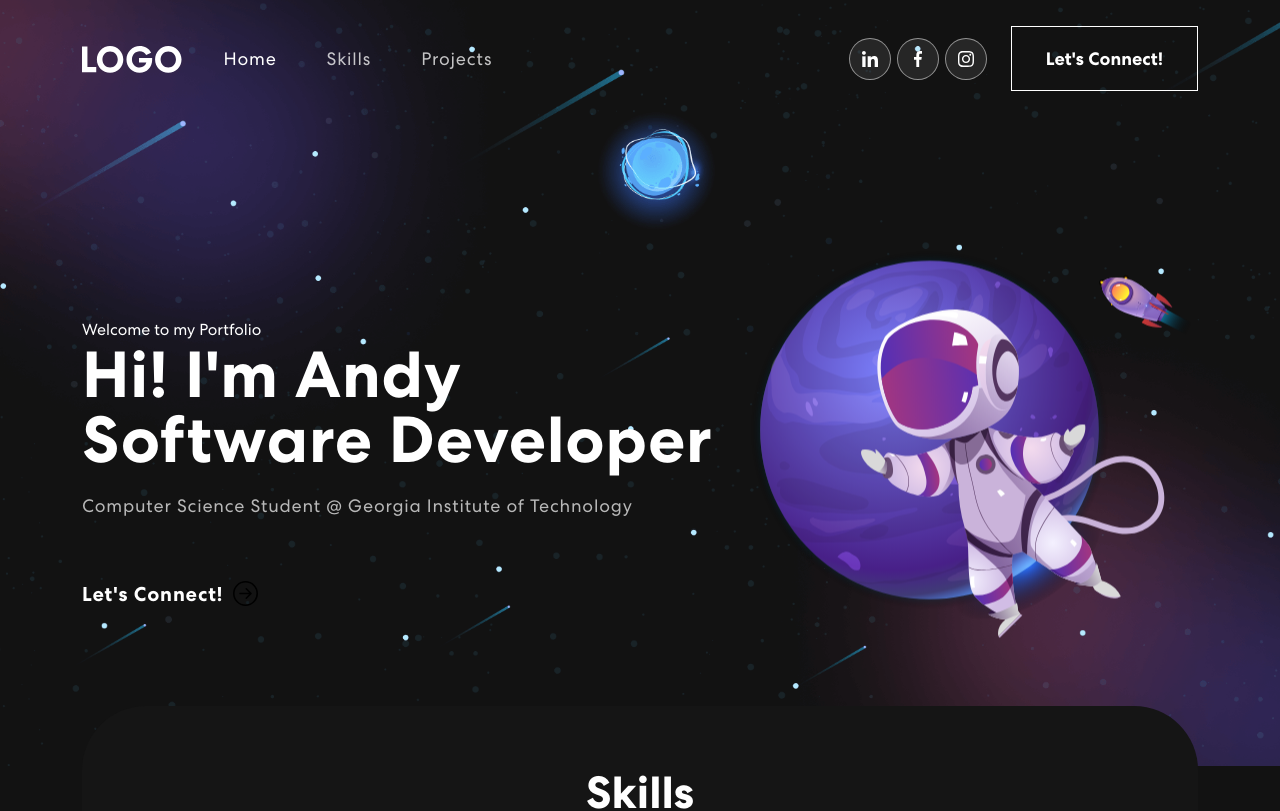
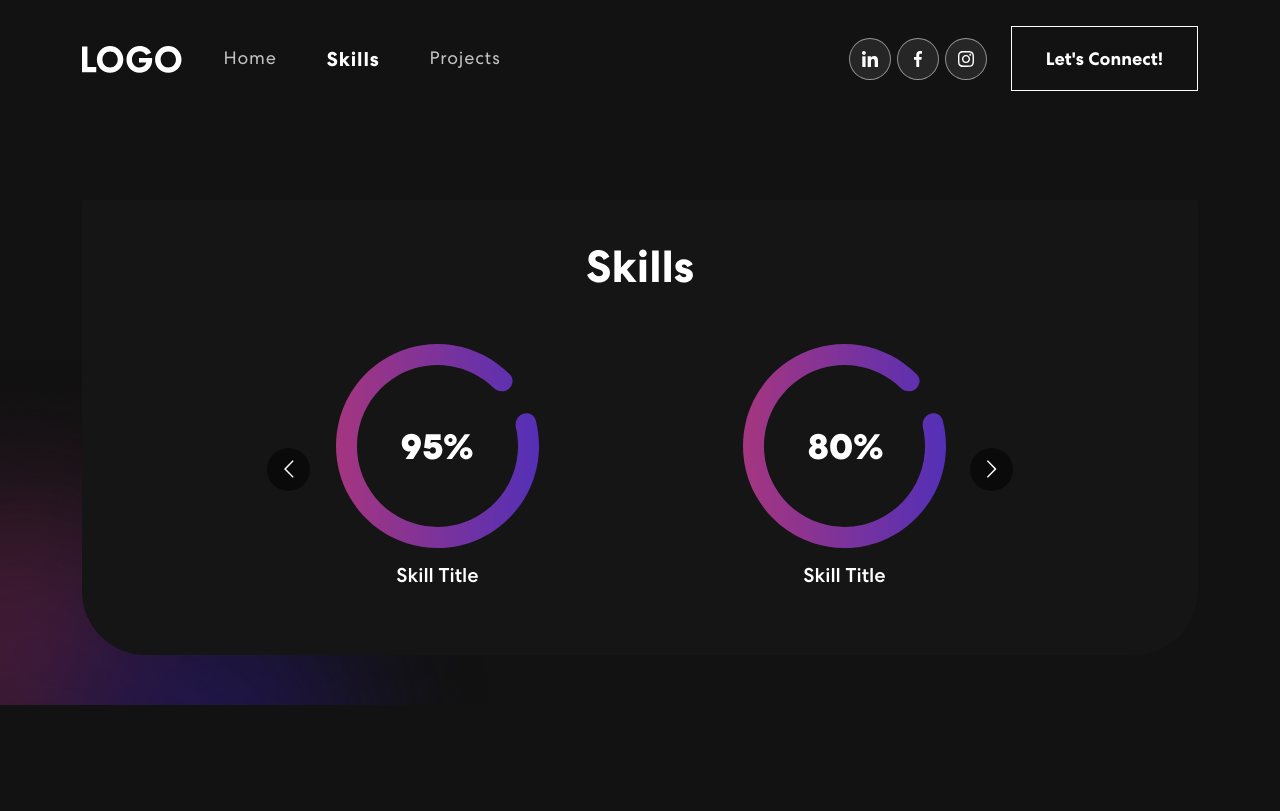
Before and after one commit to AndyDLi/PersonalPortfolio, a React (Vite) app: page /skills in a window 1280 px wide. Shown: the top 811 px of the page. Built offline with nearby package versions, Linux system fonts and the light colour scheme.

Commit message:
Switched Page Navigation to Routes for Single Page Display

```diff
--- a/package.json
+++ b/package.json
@@ -15,7 +15,8 @@
     "react-bootstrap": "^2.10.10",
     "react-bootstrap-icons": "^1.11.6",
     "react-dom": "^19.1.1",
-    "react-multi-carousel": "^2.8.6"
+    "react-multi-carousel": "^2.8.6",
+    "react-router-dom": "^7.8.2"
   },
   "devDependencies": {
     "@eslint/js": "^9.33.0",
--- a/src/App.css
+++ b/src/App.css
@@ -116,6 +116,8 @@ nav.navbar .navbar-nav .nav-link.navbar-link {
 nav.navbar .navbar-nav a.nav-link.navbar-link:hover,
 nav.navbar .navbar-nav a.nav-link.navbar-link.active {
     opacity: 1;
+    font-size: 20px;
+    font-weight: 700;
 }
 
 span.navbar-text {
@@ -208,7 +210,7 @@ span.navbar-text {
 nav.navbar .navbar-toggler:active,
 nav.navbar .navbar-toggler:focus {
 	outline: none;
-    box-shadow: none;
+  box-shadow: none;
 }
 
 nav.navbar .navbar-toggler-icon {
@@ -343,6 +345,8 @@ nav.navbar .navbar-toggler[aria-expanded="true"] .navbar-toggler-icon {
 .skill {
   padding: 0 0 50px 0;
   position: relative;
+  margin-top: 200px;
+  overflow: hidden;
 }
 
 .skill-bx {
@@ -356,6 +360,7 @@ nav.navbar .navbar-toggler[aria-expanded="true"] .navbar-toggler-icon {
 .skill h2 {
 	font-size: 45px;
 	font-weight: 700;
+  margin-top: 40px;
 }
 
 .skill p {
@@ -370,6 +375,7 @@ nav.navbar .navbar-toggler[aria-expanded="true"] .navbar-toggler-icon {
   width: 80%;
   margin: 0 auto;
   position: relative;
+  margin-top: 50px;
 }
 
 .skill-slider .item img {
--- a/src/App.jsx
+++ b/src/App.jsx
@@ -1,5 +1,6 @@
 import './App.css'
 import 'bootstrap/dist/css/bootstrap.min.css';
+import { Routes, Route } from 'react-router-dom';
 import { NavBar } from './components/NavBar.jsx';
 import { Banner } from './components/Banner.jsx';
 import { Skills } from './components/Skills.jsx';
@@ -8,8 +9,10 @@ function App() {
   return (
     <div className="App">
       <NavBar />
-      <Banner />
-      <Skills />
+      <Routes>
+        <Route path="/" element={<Banner />} />
+        <Route path="/skills" element={<Skills />} />
+      </Routes>
     </div>
   );
 }
--- a/src/components/Banner.jsx
+++ b/src/components/Banner.jsx
@@ -8,7 +8,7 @@ export const Banner = () => {
     const [isDeleting, setIsDeleting] = useState(false);
     const toRotate = ['Software Developer', 'AI Enthusiast', 'Computer Science Student'];
     const [text, setText] = useState('');
-    const [delta, setDelta] = useState(300 - Math.random() * 100);
+    const [delta, setDelta] = useState(250);
     const transitionPeriod = 2000;
 
     useEffect(() => {
@@ -33,7 +33,7 @@ export const Banner = () => {
         else if (isDeleting && updatedText === '') {
             setIsDeleting(false);
             setLoopIndex(loopIndex + 1);
-            setDelta(500);
+            setDelta(250);
         }
     }
 
@@ -43,7 +43,7 @@ export const Banner = () => {
                 <Row className="align-items-center">
                     <Col xs={12} md={6} xl={7}>
                         <span classNam="tagline">Welcome to my Portfolio</span>
-                        <h1>{`Hi! I'm Andy`} <span className="wrap"></span>{text}</h1>
+                        <h1>{`Hi! I'm Andy,`} <span className="wrap"></span>{text}</h1>
                         <p>Computer Science Student @ Georgia Institute of Technology</p>
                         <button onClick={() => console.log("Button Clicked!")}>Let's Connect! <ArrowRightCircle size={25}/></button>
                     </Col>
--- a/src/components/NavBar.jsx
+++ b/src/components/NavBar.jsx
@@ -1,13 +1,14 @@
 import { useState, useEffect } from 'react';
 import { Navbar, Container, Nav } from 'react-bootstrap';
+import { Link, useLocation } from 'react-router-dom';
 import logo from '../assets/images/logo.svg';
 import navIcon1 from '../assets/images/nav-icon1.svg';
 import navIcon2 from '../assets/images/nav-icon2.svg';
 import navIcon3 from '../assets/images/nav-icon3.svg';
 
 export const NavBar = () => {
-    const [activeLink, setActiveLink] = useState('home');
     const [scrolled, setScrolled] = useState(false);
+    const location = useLocation();
 
     useEffect(() => {
         const onScroll = () => {
@@ -17,14 +18,23 @@ export const NavBar = () => {
         return () => window.removeEventListener('scroll', onScroll);
     }, []);
 
-    const onUpdateActiveLink = (value) => {
-        setActiveLink(value);
-    }
+    const getActiveLink = () => {
+        switch(location.pathname) {
+            case '/':
+                return 'home';
+            case '/skills':
+                return 'skills';
+            case '/projects':
+                return 'projects';
+            default:
+                return 'home';
+        }
+    };
 
     return (
         <Navbar expand="lg" className={scrolled ? "scrolled" : ""}>
             <Container>
-                <Navbar.Brand href="#home">
+                <Navbar.Brand as={Link} to="/">
                     <img src={logo} alt="Logo" />
                 </Navbar.Brand>
                 <Navbar.Toggle aria-controls="basic-navbar-nav">
@@ -32,16 +42,13 @@ export const NavBar = () => {
                 </Navbar.Toggle>
                 <Navbar.Collapse id="basic-navbar-nav">
                     <Nav className="me-auto">
-                        <Nav.Link href="#home" className={activeLink === 'home' ? "active navbar-link" : "navbar-link"}
-                            onClick={() => onUpdateActiveLink('home')}>
+                        <Nav.Link as={Link} to="/" className={getActiveLink() === 'home' ? "active navbar-link" : "navbar-link"}>
                             Home
                         </Nav.Link>
-                        <Nav.Link href="#skills" className={activeLink === 'skills' ? "active navbar-link" : "navbar-link"}
-                            onClick={() => onUpdateActiveLink('skills')}>
+                        <Nav.Link as={Link} to="/skills" className={getActiveLink() === 'skills' ? "active navbar-link" : "navbar-link"}>
                             Skills
                         </Nav.Link>
-                        <Nav.Link href="#projects" className={activeLink === 'projects' ? "active navbar-link" : "navbar-link"}
-                            onClick={() => onUpdateActiveLink('projects')}>
+                        <Nav.Link as={Link} to="/projects" className={getActiveLink() === 'projects' ? "active navbar-link" : "navbar-link"}>
                             Projects
                         </Nav.Link>
                     </Nav>
--- a/src/components/Skills.jsx
+++ b/src/components/Skills.jsx
@@ -34,7 +34,6 @@ export const Skills = () => {
                     <Col>
                         <div className="skill-bx">
                             <h2>Skills</h2>
-                            <p>Lorem ipsum, dolor sit amet consectetur adipisicing elit. Repellendus at tempore accusamus eaque consectetur distinctio quod, commodi quis numquam impedit asperiores eum voluptatum vitae sequi alias id incidunt iste harum.</p>
                             <Carousel responsive={responsive} infinite={true} className="skill-slider">
                                 <div className="item">
                                     <img src={meter1} alt="Image" />
--- a/src/main.jsx
+++ b/src/main.jsx
@@ -1,10 +1,13 @@
 import { StrictMode } from 'react'
 import { createRoot } from 'react-dom/client'
+import { BrowserRouter } from 'react-router-dom';
 import './index.css'
 import App from './App.jsx'
 
 createRoot(document.getElementById('root')).render(
   <StrictMode>
-    <App />
+    <BrowserRouter>
+      <App />
+    </BrowserRouter>
   </StrictMode>,
 );
```
Also changed, not shown: src/components/Projects.jsx (added), 1 other file (tests, documents, lock files or other folders).
